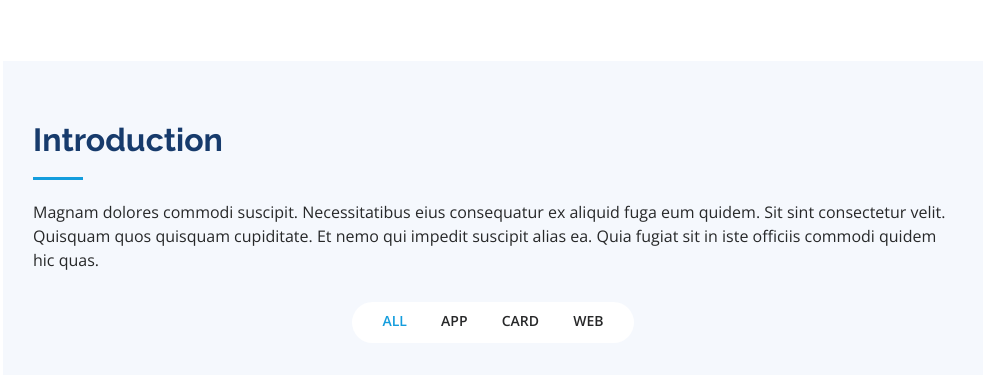
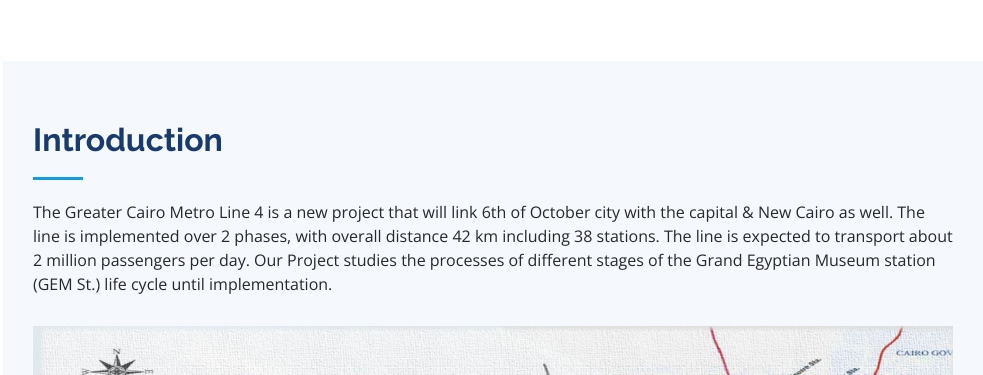
Before and after one commit to sami-m-g/gems, a Flask app: page / in a window 1280 px wide. Shown: the part 1943-2318 px from the top of the page, without its empty margins (297-1280 px from the left). Run offline with Flask 2, Linux system fonts and the light colour scheme; some libraries are stand-ins or nearby versions.

Commit message:
Added introduction

```diff
--- a/templates/index.html
+++ b/templates/index.html
@@ -188,124 +188,15 @@
         <div class="section-title">
           <h2>Introduction</h2>
           <p>
-            Magnam dolores commodi suscipit. Necessitatibus eius consequatur ex aliquid fuga eum quidem.
-            Sit sint consectetur velit. Quisquam quos quisquam cupiditate. Et nemo qui impedit suscipit alias ea.
-            Quia fugiat sit in iste officiis commodi quidem hic quas.
+            The Greater Cairo Metro Line 4 is a new project that will link 6th of October city with the capital & New
+            Cairo as well. The line is implemented over 2 phases, with overall distance 42 km including 38 stations.
+            The line is expected to transport about 2 million passengers per day. Our Project studies the processes of
+            different stages of the Grand Egyptian Museum station (GEM St.) life cycle until implementation.
           </p>
         </div>
 
         <div class="row" data-aos="fade-up">
-          <div class="col-lg-12 d-flex justify-content-center">
-            <ul id="portfolio-flters">
-              <li data-filter="*" class="filter-active">All</li>
-              <li data-filter=".filter-app">App</li>
-              <li data-filter=".filter-card">Card</li>
-              <li data-filter=".filter-web">Web</li>
-            </ul>
-          </div>
-        </div>
-
-        <div class="row portfolio-container" data-aos="fade-up" data-aos-delay="100">
-
-          <div class="col-lg-4 col-md-6 portfolio-item filter-app">
-            <div class="portfolio-wrap">
-              <img src="/static/img/portfolio/portfolio-1.jpg" class="img-fluid" alt="">
-              <div class="portfolio-links">
-                <a href="/static/img/portfolio/portfolio-1.jpg" data-gallery="portfolioGallery"
-                  class="portfolio-lightbox" title="App 1"><i class="bx bx-plus"></i></a>
-                <a href="portfolio-details.html" title="More Details"><i class="bx bx-link"></i></a>
-              </div>
-            </div>
-          </div>
-
-          <div class="col-lg-4 col-md-6 portfolio-item filter-web">
-            <div class="portfolio-wrap">
-              <img src="/static/img/portfolio/portfolio-2.jpg" class="img-fluid" alt="">
-              <div class="portfolio-links">
-                <a href="/static/img/portfolio/portfolio-2.jpg" data-gallery="portfolioGallery"
-                  class="portfolio-lightbox" title="Web 3"><i class="bx bx-plus"></i></a>
-                <a href="portfolio-details.html" title="More Details"><i class="bx bx-link"></i></a>
-              </div>
-            </div>
-          </div>
-
-          <div class="col-lg-4 col-md-6 portfolio-item filter-app">
-            <div class="portfolio-wrap">
-              <img src="/static/img/portfolio/portfolio-3.jpg" class="img-fluid" alt="">
-              <div class="portfolio-links">
-                <a href="/static/img/portfolio/portfolio-3.jpg" data-gallery="portfolioGallery"
-                  class="portfolio-lightbox" title="App 2"><i class="bx bx-plus"></i></a>
-                <a href="portfolio-details.html" title="More Details"><i class="bx bx-link"></i></a>
-              </div>
-            </div>
-          </div>
-
-          <div class="col-lg-4 col-md-6 portfolio-item filter-card">
-            <div class="portfolio-wrap">
-              <img src="/static/img/portfolio/portfolio-4.jpg" class="img-fluid" alt="">
-              <div class="portfolio-links">
-                <a href="/static/img/portfolio/portfolio-4.jpg" data-gallery="portfolioGallery"
-                  class="portfolio-lightbox" title="Card 2"><i class="bx bx-plus"></i></a>
-                <a href="portfolio-details.html" title="More Details"><i class="bx bx-link"></i></a>
-              </div>
-            </div>
-          </div>
-
-          <div class="col-lg-4 col-md-6 portfolio-item filter-web">
-            <div class="portfolio-wrap">
-              <img src="/static/img/portfolio/portfolio-5.jpg" class="img-fluid" alt="">
-              <div class="portfolio-links">
-                <a href="/static/img/portfolio/portfolio-5.jpg" data-gallery="portfolioGallery"
-                  class="portfolio-lightbox" title="Web 2"><i class="bx bx-plus"></i></a>
-                <a href="portfolio-details.html" title="More Details"><i class="bx bx-link"></i></a>
-              </div>
-            </div>
-          </div>
-
-          <div class="col-lg-4 col-md-6 portfolio-item filter-app">
-            <div class="portfolio-wrap">
-              <img src="/static/img/portfolio/portfolio-6.jpg" class="img-fluid" alt="">
-              <div class="portfolio-links">
-                <a href="/static/img/portfolio/portfolio-6.jpg" data-gallery="portfolioGallery"
-                  class="portfolio-lightbox" title="App 3"><i class="bx bx-plus"></i></a>
-                <a href="portfolio-details.html" title="More Details"><i class="bx bx-link"></i></a>
-              </div>
-            </div>
-          </div>
-
-          <div class="col-lg-4 col-md-6 portfolio-item filter-card">
-            <div class="portfolio-wrap">
-              <img src="/static/img/portfolio/portfolio-7.jpg" class="img-fluid" alt="">
-              <div class="portfolio-links">
-                <a href="/static/img/portfolio/portfolio-7.jpg" data-gallery="portfolioGallery"
-                  class="portfolio-lightbox" title="Card 1"><i class="bx bx-plus"></i></a>
-                <a href="portfolio-details.html" title="More Details"><i class="bx bx-link"></i></a>
-              </div>
-            </div>
-          </div>
-
-          <div class="col-lg-4 col-md-6 portfolio-item filter-card">
-            <div class="portfolio-wrap">
-              <img src="/static/img/portfolio/portfolio-8.jpg" class="img-fluid" alt="">
-              <div class="portfolio-links">
-                <a href="/static/img/portfolio/portfolio-8.jpg" data-gallery="portfolioGallery"
-                  class="portfolio-lightbox" title="Card 3"><i class="bx bx-plus"></i></a>
-                <a href="portfolio-details.html" title="More Details"><i class="bx bx-link"></i></a>
-              </div>
-            </div>
-          </div>
-
-          <div class="col-lg-4 col-md-6 portfolio-item filter-web">
-            <div class="portfolio-wrap">
-              <img src="/static/img/portfolio/portfolio-9.jpg" class="img-fluid" alt="">
-              <div class="portfolio-links">
-                <a href="/static/img/portfolio/portfolio-9.jpg" data-gallery="portfolioGallery"
-                  class="portfolio-lightbox" title="Web 3"><i class="bx bx-plus"></i></a>
-                <a href="portfolio-details.html" title="More Details"><i class="bx bx-link"></i></a>
-              </div>
-            </div>
-          </div>
-
+          <img src="/static/img/metro-line.png" class="img-fluid" alt="">
         </div>
 
       </div>
```
Also changed, not shown: static/img/metro-line.png (added).
